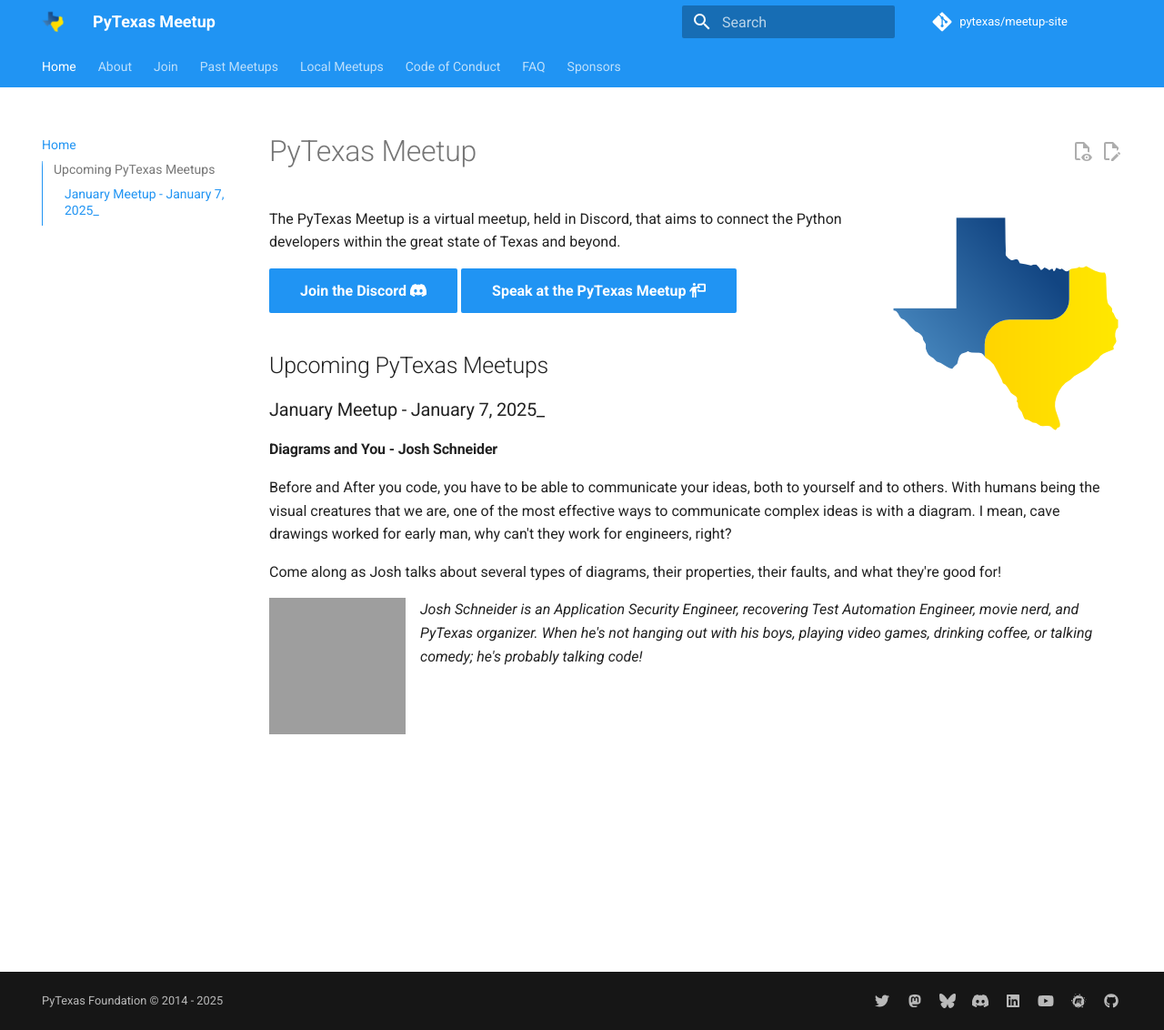
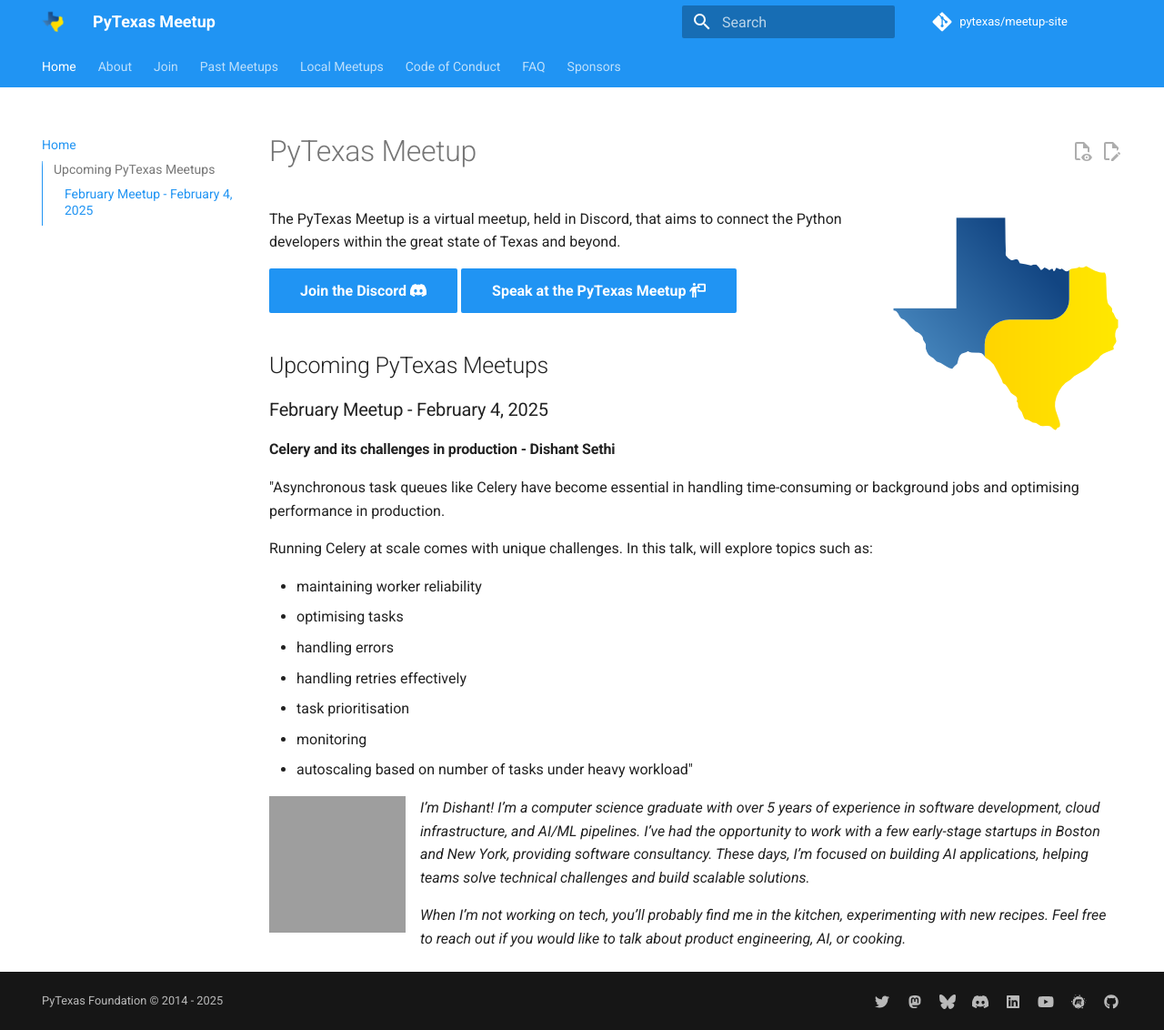
Before and after one commit to pytexas/meetup, an MkDocs documentation site: the page built from docs/index.md, in a window 1280 px wide and 1132 px high. Shown: the whole window at 91% size. Built offline with MkDocs 1.6.1 and Material for MkDocs 9.7.7, drawn with Linux system fonts in a browser that asks for light colours; comment, search, counter and statistics services are not loaded; grey boxes are pictures that could not be loaded.

Commit message:
Added January Meetup, and February Meetup tease (#35)

```diff
--- a/docs/index.md
+++ b/docs/index.md
@@ -17,14 +17,24 @@
 
 ## Upcoming PyTexas Meetups
 
-### January Meetup - January 7, 2025_
+### February Meetup - February 4, 2025
 
-#### Diagrams and You - Josh Schneider
+#### Celery and its challenges in production - Dishant Sethi
 
-Before and After you code, you have to be able to communicate your ideas, both to yourself and to others. With humans being the visual creatures that we are, one of the most effective ways to communicate complex ideas is with a diagram. I mean, cave drawings worked for early man, why can't they work for engineers, right?
+"Asynchronous task queues like Celery have become essential in handling time-consuming or background jobs and optimising performance in production.
 
-Come along as Josh talks about several types of diagrams, their properties, their faults, and what they're good for!
+Running Celery at scale comes with unique challenges. In this talk, will explore topics such as:
 
-![Josh Schneider Avatar](https://github.com/dijital20.png){: style="height:150px;width:150px" align=left}
+- maintaining worker reliability
+- optimising tasks
+- handling errors
+- handling retries effectively
+- task prioritisation
+- monitoring
+- autoscaling based on number of tasks under heavy workload"
 
-*Josh Schneider is an Application Security Engineer, recovering Test Automation Engineer, movie nerd, and PyTexas organizer. When he's not hanging out with his boys, playing video games, drinking coffee, or talking comedy; he's probably talking code!*
+![Dishant Sethi Avatar](https://avatars.githubusercontent.com/u/31399916){: style="height:150px;width:150px" align=left}
+
+*I’m Dishant! I’m a computer science graduate with over 5 years of experience in software development, cloud infrastructure, and AI/ML pipelines. I’ve had the opportunity to work with a few early-stage startups in Boston and New York, providing software consultancy. These days, I’m focused on building AI applications, helping teams solve technical challenges and build scalable solutions.*
+
+*When I’m not working on tech, you’ll probably find me in the kitchen, experimenting with new recipes. Feel free to reach out if you would like to talk about product engineering, AI, or cooking.*
```
Also changed, not shown: docs/past_meetups/posts/2025-01-07.md (added, +28 -0 lines), requirements.txt (+8 -8 lines).
